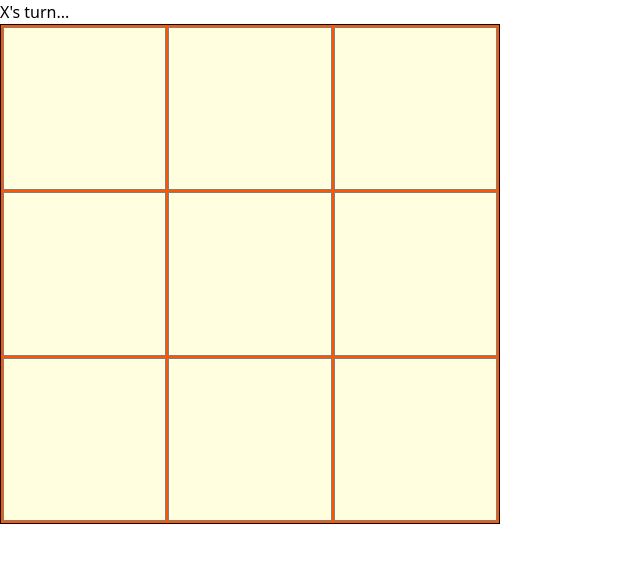
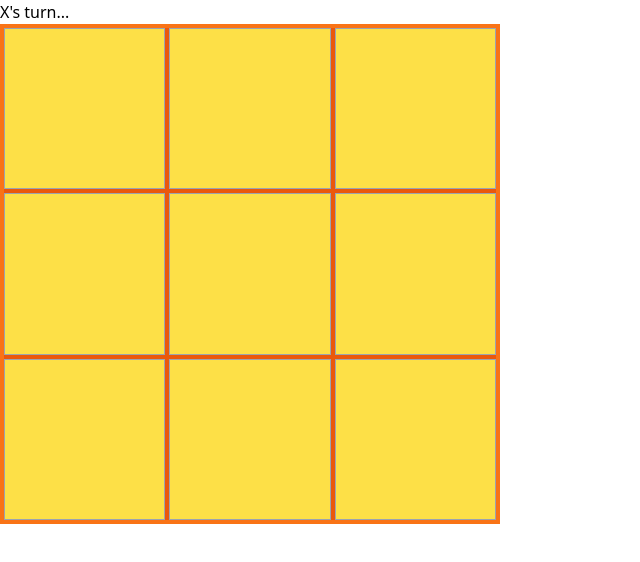
Before and after one commit to MohamadObeid9/Tic-Tac-Toe, a website built with webpack: page src/index.html in a window 1280 px wide. Shown: the whole page, without its empty margins (0-640 px from the left). Built offline with nearby package versions, Linux system fonts and the light colour scheme.

Commit message:
transform the regular css into tailwind classes

```diff
--- a/src/index.html
+++ b/src/index.html
@@ -11,7 +11,7 @@
   <div class="container">
     <h1 class="turn">
   </div>
-  <div class="board" disabled></div>
+  <div class="grid grid-cols-3 grid-rows-3 border-4 border-orange-500 gap-1 h-[500px] w-[500px] bg-orange-600 board" disabled></div>
   </div>
 </body>
 
--- a/src/styles.css
+++ b/src/styles.css
@@ -8,26 +8,3 @@
     @apply p-0 m-0 box-border; /* Remove padding and margin, set box-sizing to border-box */
   }
 }
-
-.board {
-  display: grid;
-  height: 500px;
-  width: 500px;
-  grid-template-columns: repeat(3, 1fr);
-  grid-template-rows: repeat(3, 1fr);
-  border: 1px solid black;
-  gap: 2px;
-  padding: 2px;
-  background-color: rgb(255, 85, 0);
-}
-
-.cell {
-  display: flex;
-  justify-content: center;
-  align-items: center;
-  text-align: center;
-  font-size: 2rem;
-  border: 1px solid grey;
-  background: lightyellow;
-  cursor: pointer;
-}
--- a/src/ts/screenController.ts
+++ b/src/ts/screenController.ts
@@ -21,7 +21,16 @@ export const screenController = () => {
       row.forEach((cell, columnIndex) => {
         // Anything clickable should be a button!!
         const cellButton = document.createElement("button");
-        cellButton.classList.add("cell");
+        cellButton.classList.add(
+          "flex",
+          "justify-center",
+          "items-center",
+          "text-center",
+          "text-3xl",
+          "border",
+          "border-gray-400",
+          "bg-yellow-300"
+        );
         // Create a data attribute to identify the column
         // This makes it easier to pass into our `playRound` function
         cellButton.dataset.column = columnIndex.toString();
```
